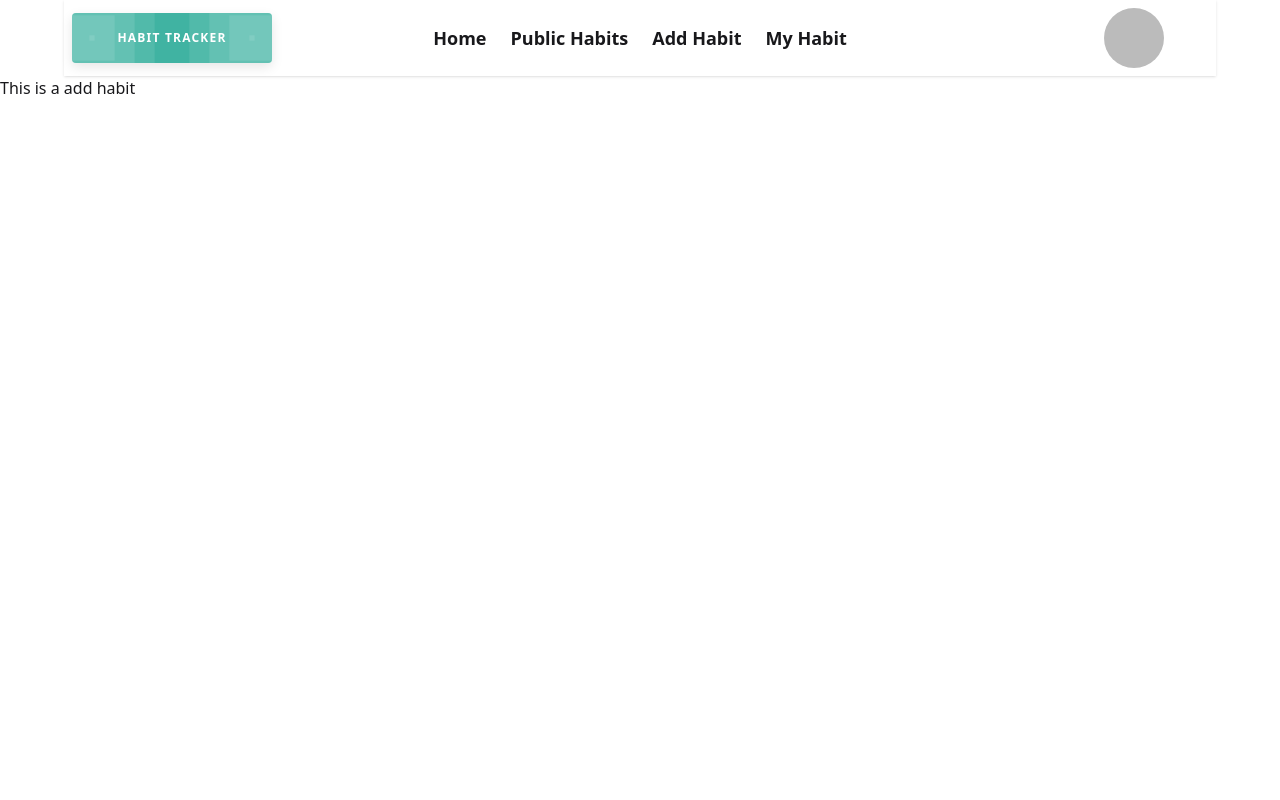
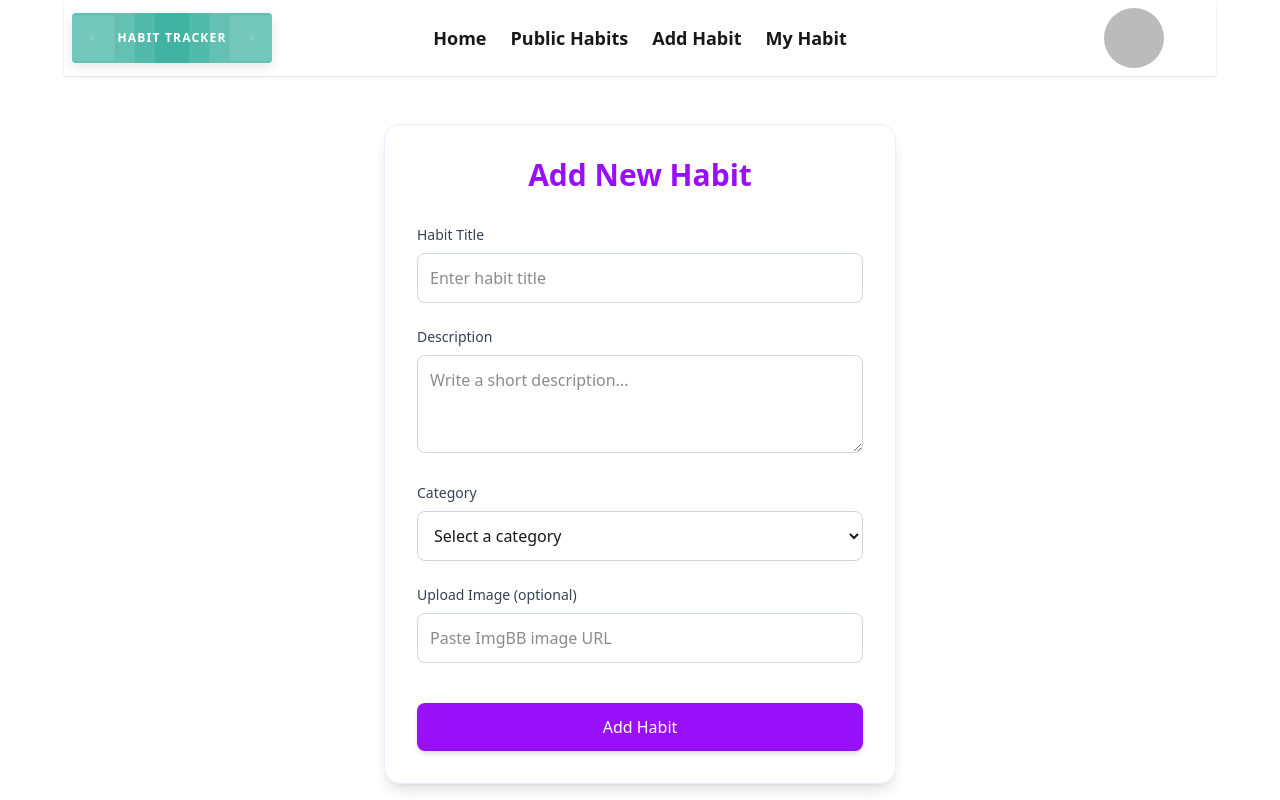
Before and after one commit to rasel701/habit-tracker, a React (Vite) app: page /add-habit in a window 1280 px wide. Built offline with nearby package versions, Linux system fonts and the light colour scheme; no server answers; sample sign-in values are in the browser's storage.

Commit message:
Add habit and my habit route design and add code

```diff
--- a/package.json
+++ b/package.json
@@ -11,6 +11,7 @@
   },
   "dependencies": {
     "@tailwindcss/vite": "^4.1.17",
+    "axios": "^1.13.2",
     "daisyui": "^5.4.7",
     "firebase": "^12.5.0",
     "react": "^19.1.1",
--- a/src/pages/AddHabit/AddHabit.jsx
+++ b/src/pages/AddHabit/AddHabit.jsx
@@ -1,9 +1,125 @@
-import React from "react";
+import React, { useContext } from "react";
+import { UserAuthContext } from "../../contexts/AuthContext";
+import axios from "axios";
+import { toast } from "react-toastify";
 
 const AddHabit = () => {
+  const { user } = useContext(UserAuthContext);
+  const time = new Date().toLocaleTimeString([], {
+    hour: "2-digit",
+    minute: "2-digit",
+  });
+
+  const handleAddHabit = async (e) => {
+    e.preventDefault();
+    const title = e.target.title.value;
+    const description = e.target.description.value;
+    const category = e.target.category.value;
+    const habitImage = e.target.habitImage.value;
+    console.log({ title, description, category, habitImage });
+    const newHabit = {
+      title,
+      description,
+      category,
+      image: habitImage || null,
+      reminderTime: time,
+      userName: user.displayName,
+      userEmail: user.email,
+      completionHistory: [],
+      createAt: new Date().toLocaleDateString(),
+    };
+    console.log(newHabit);
+    try {
+      const result = await axios.post(
+        "http://localhost:3000/habit-info",
+        newHabit
+      );
+      const response = result.data;
+      if (response.insertedId) {
+        toast.success("Habit saved successfully. Keep building discipline!");
+        e.target.reset();
+      }
+    } catch (error) {
+      toast.error(error.message);
+    }
+  };
   return (
     <div>
-      <h2>This is a add habit</h2>
+      <div className="max-w-lg mx-auto bg-white shadow-lg rounded-2xl p-8 mt-12 border border-purple-100">
+        <h2 className="text-3xl font-bold text-center text-purple-600 mb-8">
+          Add New Habit
+        </h2>
+
+        <form onSubmit={handleAddHabit} className="space-y-6">
+          <div>
+            <label className="block text-sm font-medium text-gray-700 mb-2">
+              Habit Title
+            </label>
+            <input
+              type="text"
+              name="title"
+              required
+              placeholder="Enter habit title"
+              className="w-full border border-gray-300 rounded-lg p-3 focus:ring-2 focus:ring-purple-500 outline-none transition"
+            />
+          </div>
+
+          <div>
+            <label className="block text-sm font-medium text-gray-700 mb-2">
+              Description
+            </label>
+            <textarea
+              rows="3"
+              name="description"
+              required
+              placeholder="Write a short description..."
+              className="w-full border border-gray-300 rounded-lg p-3 focus:ring-2 focus:ring-purple-500 outline-none transition"
+            ></textarea>
+          </div>
+
+          <div>
+            <label className="block text-sm font-medium text-gray-700 mb-2">
+              Category
+            </label>
+            <select
+              name="category"
+              required
+              className="w-full border border-gray-300 rounded-lg p-3 focus:ring-2 focus:ring-purple-500 outline-none transition"
+            >
+              <option value="">Select a category</option>
+              <option value="Morning">Morning</option>
+              <option value="Night">Night</option>
+              <option value="Work">Work</option>
+              <option value="Fitness">Fitness</option>
+              <option value="Evening">Evening</option>
+              <option value="Study">Study</option>
+              <option value="Health">Health</option>
+            </select>
+          </div>
+
+          <div>
+            <label className="block text-sm font-medium text-gray-700 mb-2">
+              Upload Image (optional)
+            </label>
+            <input
+              type="text"
+              name="habitImage"
+              placeholder="Paste ImgBB image URL"
+              className="w-full border border-gray-300 rounded-lg p-3 focus:ring-2 focus:ring-purple-500 outline-none transition"
+            />
+          </div>
+
+          {/* Submit Button */}
+          <div className="pt-4">
+            <button
+              type="submit"
+              className="w-full bg-purple-600 text-white font-medium py-3 rounded-lg hover:bg-purple-700 transition shadow-md cursor-pointer"
+            >
+              Add Habit
+            </button>
+          </div>
+        </form>
+      </div>
     </div>
   );
 };
--- a/src/pages/MyHabit/MyHabit.jsx
+++ b/src/pages/MyHabit/MyHabit.jsx
@@ -1,7 +1,108 @@
+import { useContext, useEffect, useState } from "react";
+import { UserAuthContext } from "../../contexts/AuthContext";
+import axios from "axios";
+
 const MyHabit = () => {
+  const { user } = useContext(UserAuthContext);
+  const [habits, setHabits] = useState([]);
+
+  useEffect(() => {
+    const myHabitFun = async () => {
+      try {
+        const result = await axios(
+          `http://localhost:3000/my-habit?email=${user.email}`
+        );
+        setHabits(result.data);
+      } catch (error) {
+        console.log(error);
+      }
+    };
+    myHabitFun();
+  }, [user.email]);
+
   return (
-    <div>
-      <h2>This is a my habit</h2>
+    <div className="p-4 md:p-6 bg-gray-100 min-h-screen">
+      <h1 className="text-2xl md:text-3xl font-bold mb-6 text-gray-800">
+        My Habits
+      </h1>
+
+      <div className="overflow-x-auto bg-white shadow rounded-lg">
+        <table className="min-w-full divide-y divide-gray-200">
+          <thead className="bg-gray-50">
+            <tr>
+              <th className="px-4 py-3 text-left text-xs md:text-sm font-medium text-gray-500 uppercase tracking-wider">
+                Title
+              </th>
+              <th className="px-4 py-3 text-left text-xs md:text-sm font-medium text-gray-500 uppercase tracking-wider">
+                Category
+              </th>
+              <th className="px-4 py-3 text-left text-xs md:text-sm font-medium text-gray-500 uppercase tracking-wider">
+                Current Streak
+              </th>
+              <th className="px-4 py-3 text-left text-xs md:text-sm font-medium text-gray-500 uppercase tracking-wider">
+                Created Date
+              </th>
+              <th className="px-4 py-3 text-center text-xs md:text-sm font-medium text-gray-500 uppercase tracking-wider">
+                Actions
+              </th>
+            </tr>
+          </thead>
+
+          <tbody className="bg-white divide-y divide-gray-200">
+            {habits && habits.length > 0 ? (
+              habits.map((habit, idx) => (
+                <tr
+                  key={idx}
+                  className="hover:bg-gray-50 transition-colors duration-150"
+                >
+                  <td className="px-4 py-3 whitespace-nowrap text-sm md:text-base font-medium text-gray-900">
+                    {habit?.title}
+                  </td>
+                  <td className="px-4 py-3 whitespace-nowrap text-sm md:text-base text-gray-500">
+                    <span className="inline-block px-2 py-1 text-xs md:text-sm bg-blue-100 text-blue-800 rounded-full">
+                      {habit?.category}
+                    </span>
+                  </td>
+                  <td className="px-4 py-3 whitespace-nowrap text-sm md:text-base text-gray-500">
+                    <span
+                      className={`inline-block px-2 py-1 text-xs md:text-sm rounded-full ${
+                        habit?.completionHistory.length > 0
+                          ? "bg-green-100 text-green-800"
+                          : "bg-red-100 text-red-800"
+                      }`}
+                    >
+                      {habit?.completionHistory.length} days
+                    </span>
+                  </td>
+                  <td className="px-4 py-3 whitespace-nowrap text-sm md:text-base text-gray-500">
+                    {habit?.createAt}
+                  </td>
+                  <td className="px-4 py-3 whitespace-nowrap text-sm md:text-base text-center flex flex-col md:flex-row justify-center gap-2">
+                    <button className="px-2 py-1 bg-blue-100 text-blue-700 rounded hover:bg-blue-200 transition cursor-pointer">
+                      Update
+                    </button>
+                    <button className="px-2 py-1 bg-red-100 text-red-700 rounded hover:bg-red-200 transition cursor-pointer">
+                      Delete
+                    </button>
+                    <button className="px-2 py-1 bg-green-100 text-green-700 rounded hover:bg-green-200 transition cursor-pointer">
+                      Mark Complete
+                    </button>
+                  </td>
+                </tr>
+              ))
+            ) : (
+              <tr>
+                <td
+                  colSpan="5"
+                  className="px-4 py-6 text-center text-gray-500 text-sm md:text-base"
+                >
+                  No habits found.
+                </td>
+              </tr>
+            )}
+          </tbody>
+        </table>
+      </div>
     </div>
   );
 };
```
Also changed, not shown: 1 other file (tests, documents, lock files or other folders).
